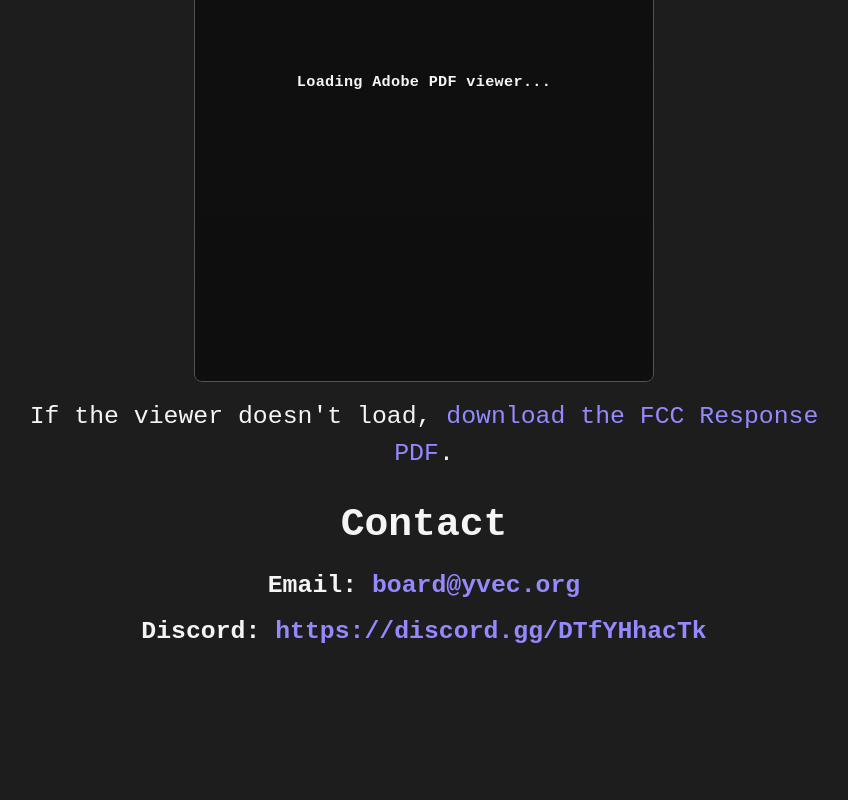
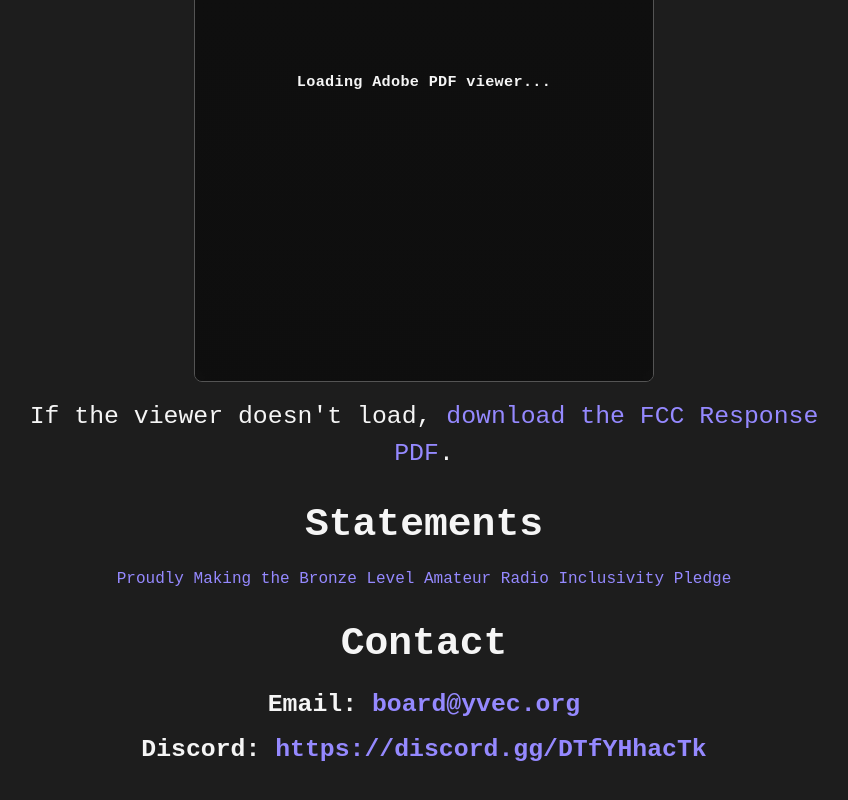
Before and after one commit to Young-Volunteer-Examiners-Club/yvec-website, a Next.js app: page / in a window 1280 px wide. Shown: the part 4457-5257 px from the top of the page, without its empty margins (216-1064 px from the left). Before the commit the page ends 5151 px from the top, so only its background shows below. Built offline with nearby package versions, Linux system fonts and the light colour scheme.

Commit message:
Add statements section and inclusivity pledge link

```diff
--- a/app/page.tsx
+++ b/app/page.tsx
@@ -251,6 +251,11 @@ export default function Home() {
         </p>
       </section>
 
+      <h1 className="section-title">Statements</h1>
+      <a className="email" href="https://www.amateurradioinclusivitypledge.org">
+        Proudly Making the Bronze Level Amateur Radio Inclusivity Pledge
+      </a>
+
       <h1 className="section-title">Contact</h1>
       <p className="infobig">
         Email:{" "}
```
